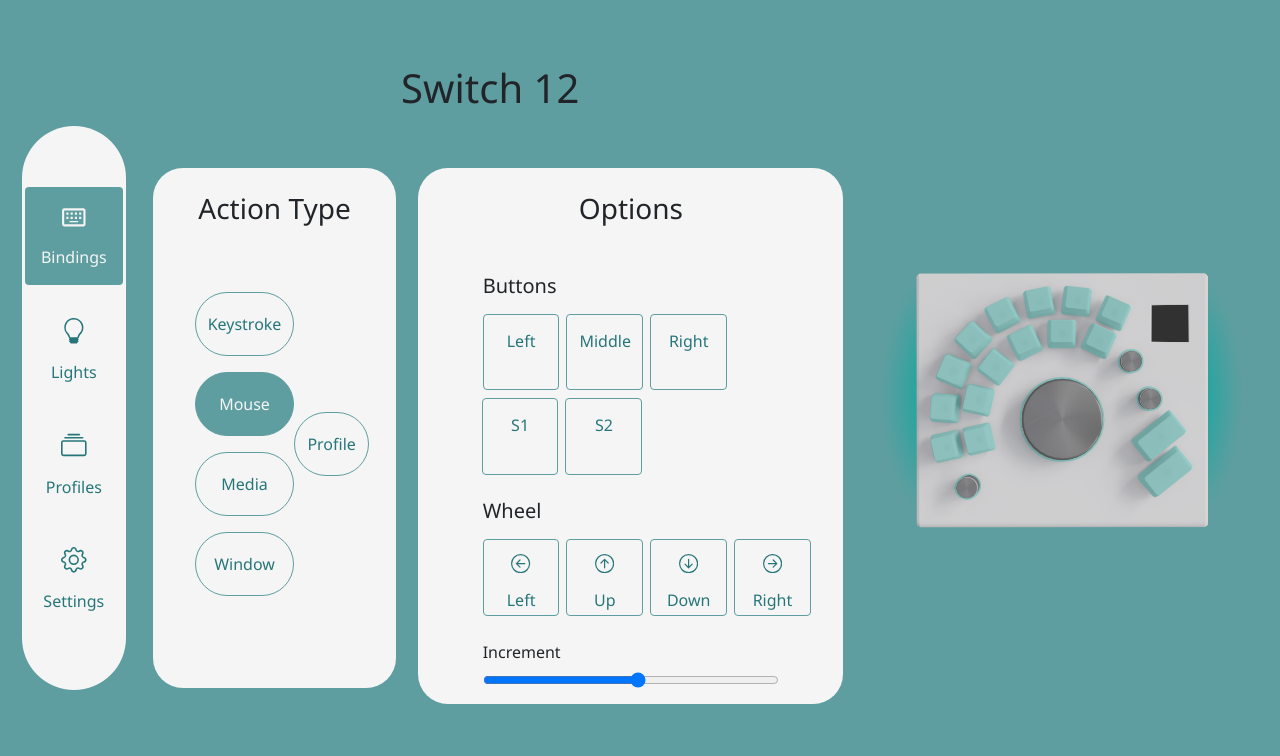
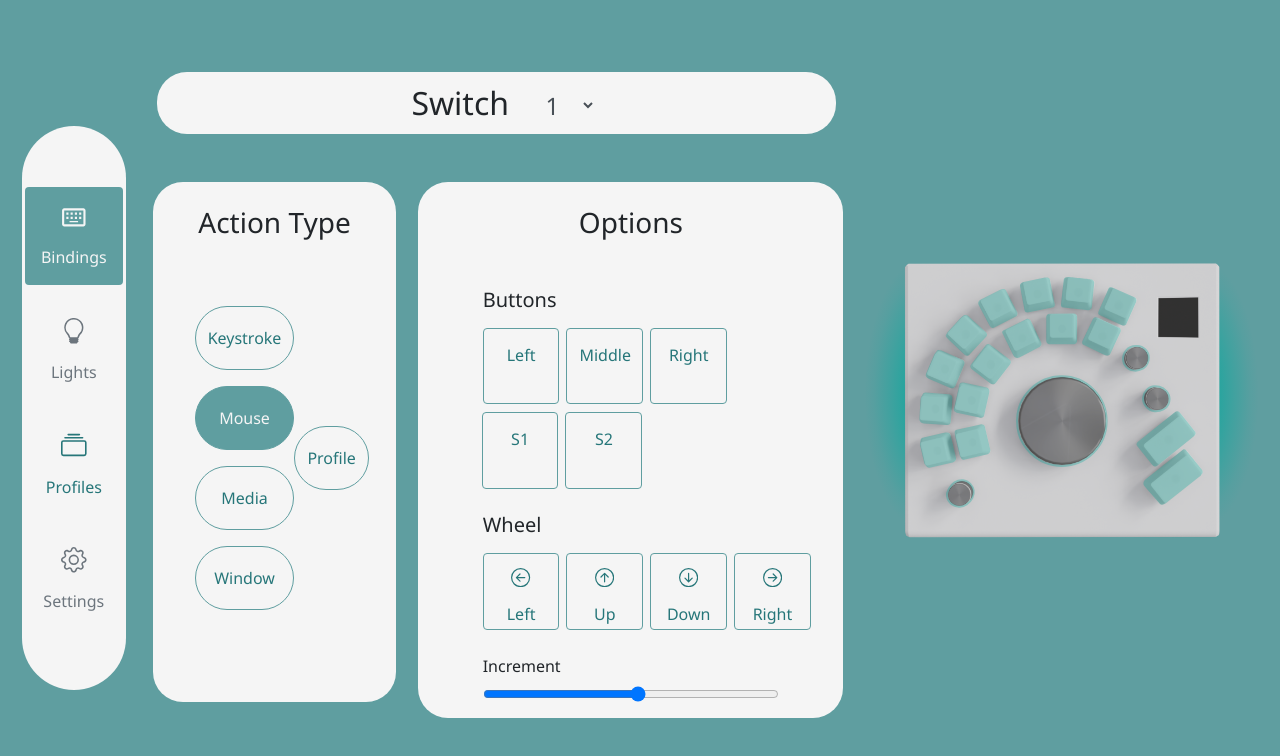
Before and after one commit to LeonardoMussatto/MacroDeck, a plain HTML site: page AutoHotKey/UI/index.html in a window 1280 px wide. Drawn offline with Linux system fonts and the light colour scheme.

Commit message:
Add Switch Select to header fix ctrl icon

```diff
--- a/AutoHotKey/UI/index.html
+++ b/AutoHotKey/UI/index.html
@@ -90,10 +90,16 @@
         background-color: whitesmoke;
         border-radius: 30px;
       }
+      #switchHeader,
       #optionCard {
         background-color: whitesmoke;
         border-radius: 30px;
         /* padding: 3%; */
+      }
+      #switchHeader select {
+        background-color: transparent;
+        border: none;
+        font-size: x-large;
       }
     </style>
   </head>
@@ -130,7 +136,7 @@
             <p class="mb-2 mt-3">Bindings</p>
           </button>
           <button
-            class="nav-link pt-3 mb-3"
+            class="nav-link pt-3 mb-3 disabled"
             id="mainMenu-pills-lights-tab"
             data-toggle="pill"
             data-target="#mainMenu-pills-lights"
@@ -178,7 +184,7 @@
             <p class="mb-2 mt-3">Profiles</p>
           </button>
           <button
-            class="nav-link pt-3"
+            class="nav-link pt-3 disabled"
             id="mainMenu-pills-settings-tab"
             data-toggle="pill"
             data-target="#mainMenu-pills-settings"
@@ -213,8 +219,34 @@
           role="tabpanel"
           aria-labelledby="mainMenu-pills-bindings-tab"
         >
-          <header class="row justify-content-center mt-4 pt-3 mb-5">
-            <h1>Switch 12</h1>
+          <header
+            class="row justify-content-center mt-5 mb-5 ml-3 mr-1"
+            id="switchHeader"
+          >
+            <div class="form-group row d-flex align-items-center mb-1 mt-2">
+              <label class="col-8 h2 mb-1" for="exampleFormControlSelect1"
+                >Switch</label
+              >
+              <!-- TODO STYLE as h2, without input field -->
+              <select class="form-control col-4" id="exampleFormControlSelect1">
+                <option>1</option>
+                <option>2</option>
+                <option>3</option>
+                <option>4</option>
+                <option>5</option>
+                <option>6</option>
+                <option>7</option>
+                <option>8</option>
+                <option>9</option>
+                <option>10</option>
+                <option>11</option>
+                <option>12</option>
+                <option>13</option>
+                <option>14</option>
+                <option>15</option>
+                <option>16</option>
+              </select>
+            </div>
           </header>
           <div class="row align-content-center justify-content-around">
             <!-- ActionType Menu -->
@@ -342,11 +374,11 @@
                         width="1.2em"
                         height="1.2em"
                         fill="currentColor"
-                        class="bi bi-option mt-2"
+                        class="bi bi-command mt-2"
                         viewBox="0 0 16 16"
                       >
                         <path
-                          d="M1 2.5a.5.5 0 0 1 .5-.5h3.797a.5.5 0 0 1 .439.26L11 13h3.5a.5.5 0 0 1 0 1h-3.797a.5.5 0 0 1-.439-.26L5 3H1.5a.5.5 0 0 1-.5-.5m10 0a.5.5 0 0 1 .5-.5h3a.5.5 0 0 1 0 1h-3a.5.5 0 0 1-.5-.5"
+                          d="M3.5 2A1.5 1.5 0 0 1 5 3.5V5H3.5a1.5 1.5 0 1 1 0-3M6 5V3.5A2.5 2.5 0 1 0 3.5 6H5v4H3.5A2.5 2.5 0 1 0 6 12.5V11h4v1.5a2.5 2.5 0 1 0 2.5-2.5H11V6h1.5A2.5 2.5 0 1 0 10 3.5V5zm4 1v4H6V6zm1-1V3.5A1.5 1.5 0 1 1 12.5 5zm0 6h1.5a1.5 1.5 0 1 1-1.5 1.5zm-6 0v1.5A1.5 1.5 0 1 1 3.5 11z"
                         />
                       </svg>
                       <p class="mb-0 mt-2">Ctrl</p>
@@ -939,7 +971,7 @@
           Settings
         </section>
       </main>
-      <aside class="col-4">
+      <aside class="col-4 p-0">
         <svg
           id="LeftView-2"
           data-name="LeftView"
```
